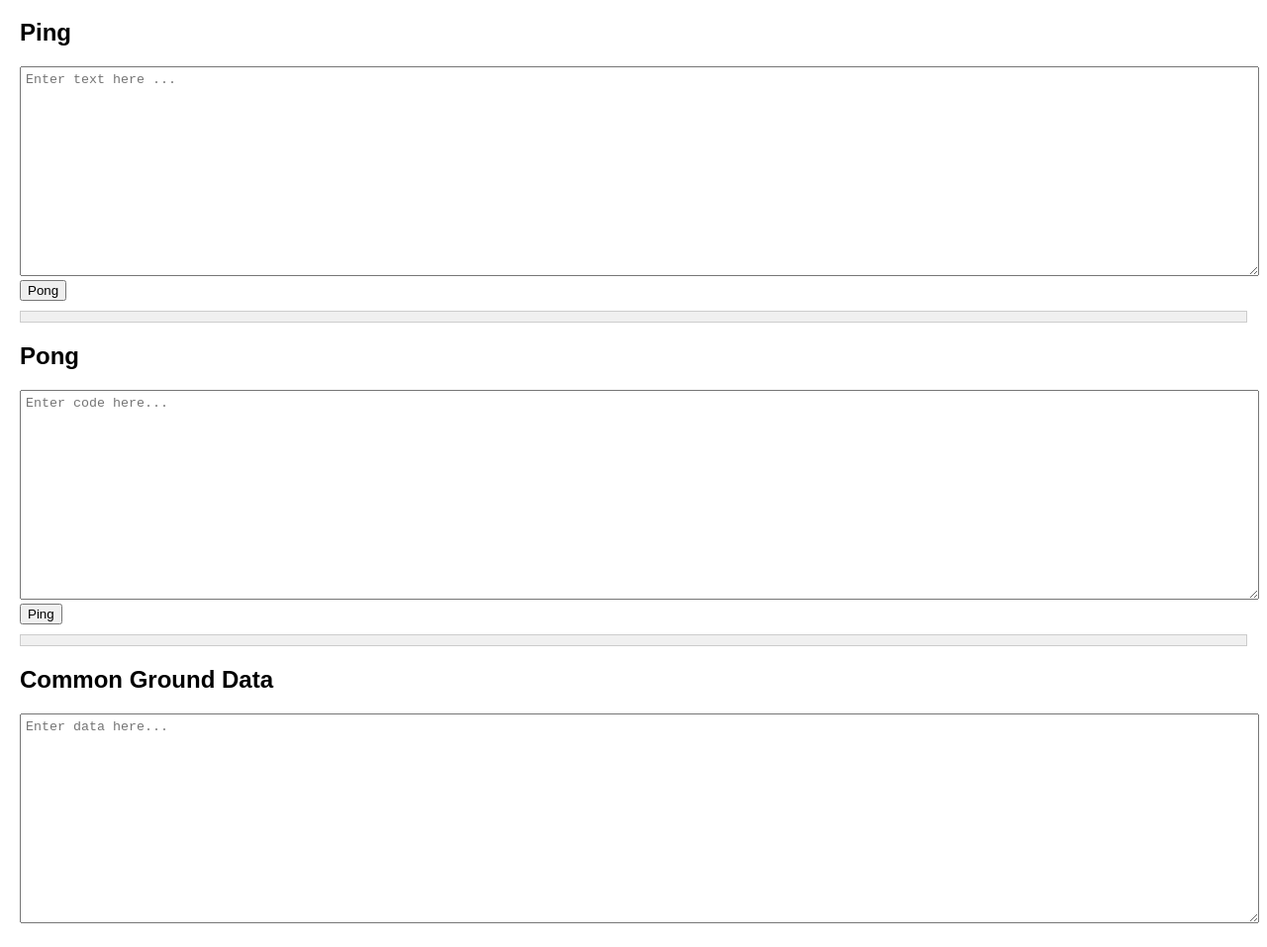
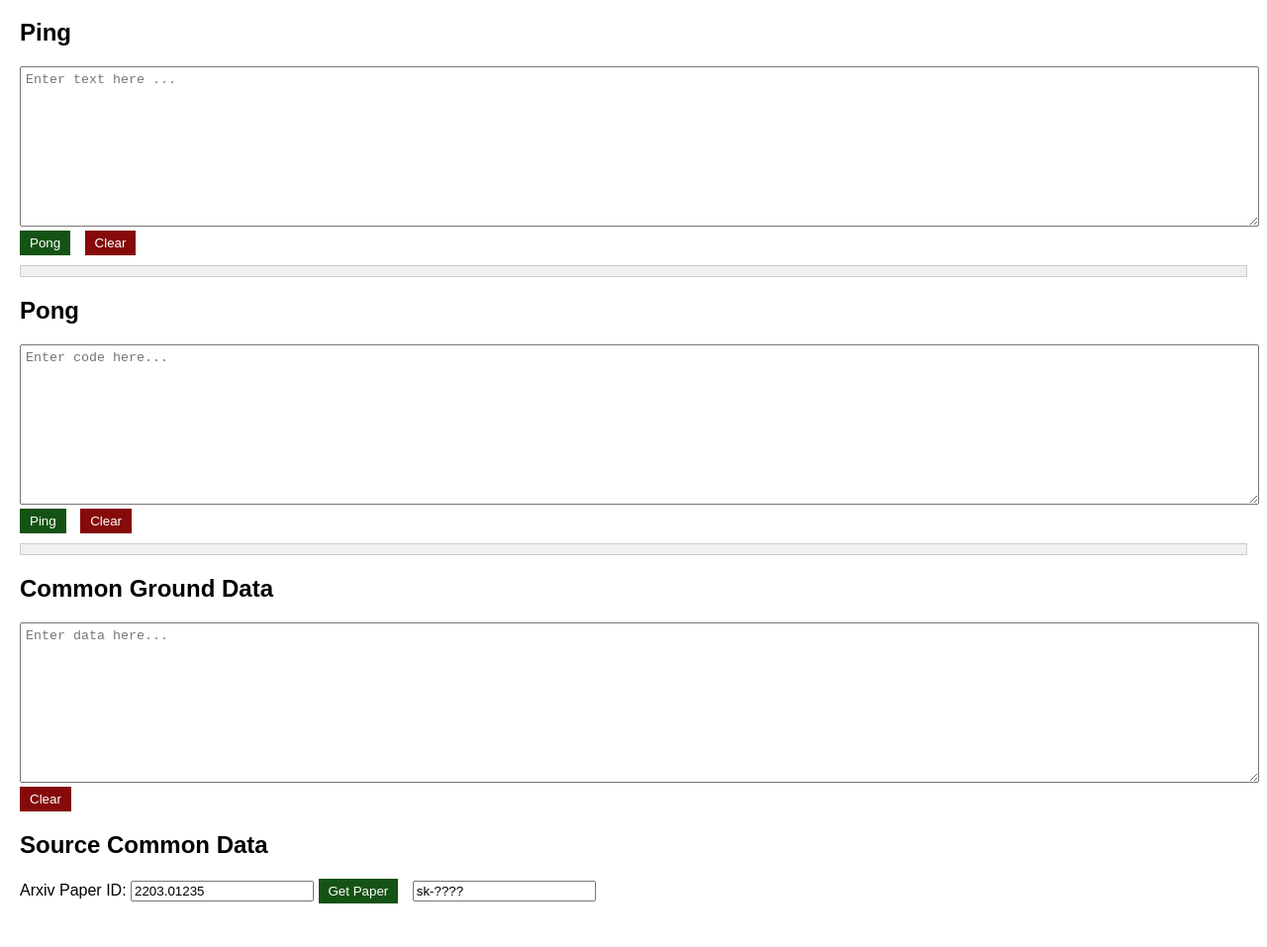
Before and after one commit to metonymize-kripa/three-way-causal-update, a plain HTML site: page index.html in a window 1280 px wide. Shown: the part 61-1018 px from the top of the page at 99% size. After the commit the page ends 994 px from the top, so only its background shows below. Drawn offline with Linux system fonts and the light colour scheme.

Commit message:
Common ground data, arxiv get, formating

```diff
--- a/app.js
+++ b/app.js
@@ -15,3 +15,31 @@ function copyCell1ToCell2() {
 function copyCell2ToCell1() {
   copyContent('cell2Input', 'commonInput', 'cell1Input');
 }
+
+// Function to clear the content of cell1
+function clearCell1() {
+  document.getElementById('cell1Input').value = '';
+}
+
+// Function to clear the content of cell2
+function clearCell2() {
+  document.getElementById('cell2Input').value = '';
+}
+
+function getPaper() {
+  const paperId = document.getElementById("paper-id").value;
+  fetch(`https://export.arxiv.org/api/query?id_list=${paperId}`)
+    .then(response => response.text())
+    .then(data => {
+      const parser = new DOMParser();
+      const xmlDoc = parser.parseFromString(data, "text/xml");
+      const abstract = xmlDoc.getElementsByTagName("summary")[0].childNodes[0].nodeValue;
+      document.getElementById("commonInput").innerHTML = abstract;
+      processAbstract(abstract);
+    })
+    .catch(error => console.error(error));
+}
+// Function to clear the content of commonInput
+function clearCommonInput() {
+  document.getElementById('commonInput').innerHTML = '';
+}
--- a/index.html
+++ b/index.html
@@ -13,7 +13,7 @@
         }
         .cell textarea {
           width: 100%;
-      height: 200px;
+          height: 150px;
           padding: 5px;
         }
         .cell .output {
@@ -25,6 +25,17 @@
         .cell .output pre {
           margin: 0;
         }
+        button {
+          background-color: #145314;
+          color: #fff;
+          border: none;
+          padding: 5px 10px;
+          margin-right: 10px;
+          cursor: pointer;
+        }
+        button[type="reset"] {
+          background-color: #860a0a;
+        }
       </style>
     </head>
     <body>
@@ -34,6 +45,7 @@
           <h2>Ping</h2>
           <textarea id="cell1Input" placeholder="Enter text here ..."></textarea>
           <button onclick="copyCell1ToCell2()">Pong</button>
+          <button type="reset" onclick="clearCell1()">Clear</button>
           <div class="output" id="cell1Output"></div>
         </div>
 
@@ -41,12 +53,22 @@
       	  <h2>Pong</h2>
           <textarea id="cell2Input" placeholder="Enter code here..."></textarea>
           <button onclick="copyCell2ToCell1()">Ping</button>
+          <button type="reset" onclick="clearCell2()">Clear</button>
           <div class="output" id="cell2Output"></div>
         </div>
 
       <div class="cell">
         <h2>Common Ground Data</h2>
         <textarea id="commonInput" placeholder="Enter data here..."></textarea>
+        <button type="reset" onclick="clearCommonInput()">Clear</button>
+      </div>
+
+      <div>
+        <h2>Source Common Data</h2>
+        <label for="paper-id">Arxiv Paper ID:</label>
+        <input type="text" id="paper-id" value="2203.01235">
+        <button onclick="getPaper()">Get Paper</button>
+        <input type="text" id="openai-api-key" value="sk-????">
       </div>
 
       <script src="app.js"></script>
```
Lines whose indentation alone changed are shown as unchanged.
